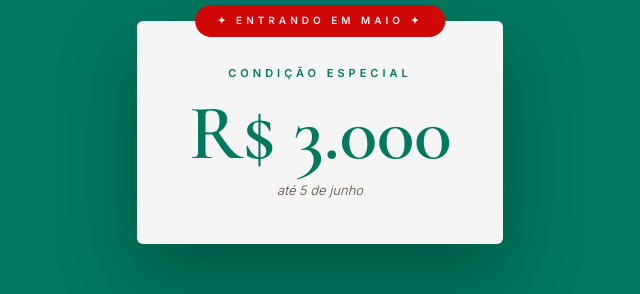
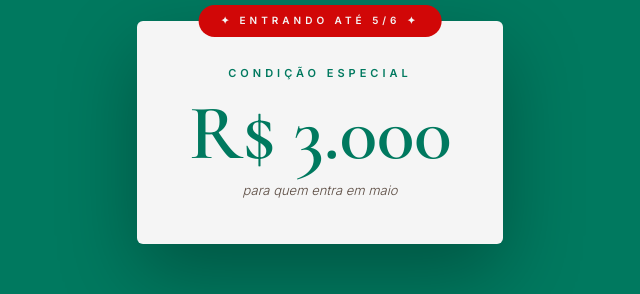
Before and after one commit to lais-dot/captura-deusas-no-digital, a plain HTML site: page deusas-no-digital.html in a window 1280 px wide. Shown: the part 3116-3410 px from the top of the page, 320-960 px from the left. Drawn offline with nearby package versions, Linux system fonts and the light colour scheme.

Commit message:
Update promo badge text to 'até 5/6'

```diff
--- a/deusas-no-digital.html
+++ b/deusas-no-digital.html
@@ -322,7 +322,7 @@
     position: relative;
   }
   .price-promo::before {
-    content: '✦ ENTRANDO EM MAIO ✦';
+    content: '✦ ENTRANDO ATÉ 5/6 ✦';
     position: absolute;
     top: -16px;
     left: 50%;
@@ -473,7 +473,7 @@
     <div class="price-card price-promo">
       <div class="label">Condição especial</div>
       <div class="amount">R$ 3.000</div>
-      <div class="amount-sub">até 5 de junho</div>
+      <div class="amount-sub">para quem entra em maio</div>
     </div>
   </div>
 </section>
```
